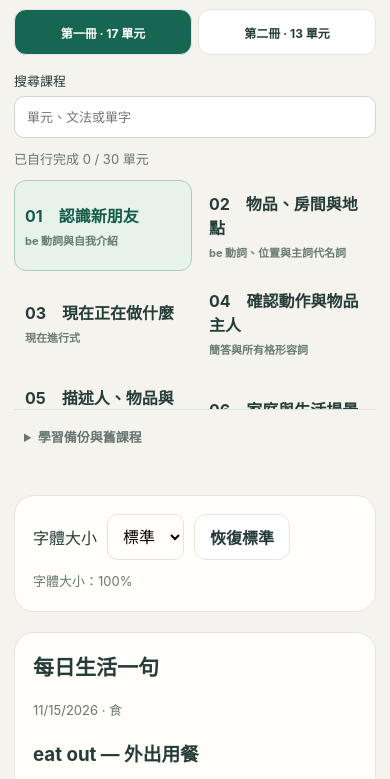
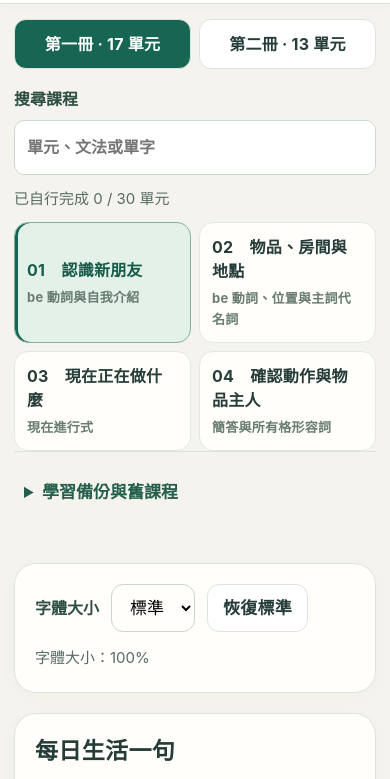
Before and after one commit to bowaycho-lang/adult-english-learning, a plain HTML site: page full-course.html in a window 390 px wide. Shown: the part 80-859 px from the top of the page. Drawn offline with Linux system fonts and the light colour scheme.

Commit message:
Polish course UI with larger labels and responsive tab layout

```diff
--- /dev/null
+++ b/assets/ui-polish.css
@@ -0,0 +1,28 @@
+/* Comfortable labels and touch targets, respecting the saved text scale. */
+:root{--muted:#586c65;--line:#dbe5de}
+body{line-height:1.65}
+.topbar{flex-wrap:wrap;box-shadow:0 2px 12px #234b3b06}
+.brand{letter-spacing:0}.brand small{font-size:calc(13px * var(--font-scale,1));letter-spacing:1px}
+.card{box-shadow:0 5px 20px #234b3b06;border-radius:22px}
+main>.card{padding:24px}
+label,.search-label,.import-label{font-size:calc(16px * var(--font-scale,1));font-weight:650;color:#304f43;line-height:1.8}
+button,select{font-size:calc(17px * var(--font-scale,1));line-height:1.5;min-height:48px}
+select{border-color:#c8d8ce;padding:11px 14px;border-radius:12px}
+button{letter-spacing:.015em}
+.toolbar{gap:10px}
+h2{font-size:calc(23px * var(--font-scale,1));line-height:1.5;letter-spacing:.015em}
+h3{line-height:1.6}
+.eyebrow{font-size:calc(14px * var(--font-scale,1));letter-spacing:1.1px}
+.notice,.side-note{font-size:calc(15px * var(--font-scale,1));line-height:1.85}
+.book-switch{gap:8px}.book-switch button{font-size:calc(16px * var(--font-scale,1));padding:12px 8px}
+#unitMenu{gap:8px}#unitMenu button{padding:12px;font-size:calc(16px * var(--font-scale,1));border-radius:14px;background:#fffefa;border-color:#e1e8e2}
+#unitMenu small{font-size:calc(13px * var(--font-scale,1));line-height:1.6}
+#unitMenu button[aria-current=true]{background:#e4f1e9;border-color:#83b49b;box-shadow:inset 3px 0 #176653}
+.section-tabs{padding:6px;gap:6px;border:1px solid #dbe5de;border-radius:16px;background:#edf2ed;overflow:visible;display:grid;grid-template-columns:repeat(4,minmax(0,1fr))}
+.section-tabs button{font-size:calc(17px * var(--font-scale,1));padding:12px 8px;border:0;border-radius:11px;white-space:normal;min-width:0;color:#52695d}
+.section-tabs button[aria-selected=true]{background:#176653;color:#fff;box-shadow:0 3px 8px #17665320}
+summary{cursor:pointer;font-size:calc(17px * var(--font-scale,1));font-weight:650;line-height:1.7;color:#245e4c;padding:10px 0}
+.passage-translation,.passage-teaching{margin:14px 0;padding:4px 16px;border:1px solid #dbe5de;border-radius:14px;background:#f7faf6}
+.passage-translation p,.passage-teaching p{line-height:1.9}
+#dailyPhrase{font-size:calc(24px * var(--font-scale,1));color:#176653}#dailySentence{font-size:calc(22px * var(--font-scale,1));line-height:1.7}
+@media(max-width:800px){main>.card{padding:20px}.section-tabs{grid-template-columns:repeat(2,minmax(0,1fr))}.section-tabs button{font-size:calc(17px * var(--font-scale,1));padding:12px 8px}.topbar .badge{font-size:calc(12px * var(--font-scale,1));white-space:normal}.sidebar #unitMenu{grid-template-columns:repeat(2,minmax(0,1fr))}.answers button{font-size:calc(17px * var(--font-scale,1))}.font-settings{gap:12px}}
--- a/full-course.html
+++ b/full-course.html
@@ -1,4 +1,4 @@
-<!doctype html><html lang="zh-Hant"><head><meta charset="utf-8"><meta name="viewport" content="width=device-width,initial-scale=1,viewport-fit=cover"><meta name="theme-color" content="#176653"><title>成人英文｜雙冊完整單元課程</title><link rel="stylesheet" href="assets/at35.css"><link rel="stylesheet" href="assets/course.css"><script defer src="assets/course-data.js"></script><script defer src="assets/at35-data.js"></script><script defer src="assets/workplace-content.js"></script><script defer src="assets/course-exams.js"></script><script defer src="assets/voice-settings.js"></script><script defer src="assets/course-app.js"></script><script defer src="assets/speech-compare.js"></script><script defer src="assets/course-readings.js"></script><script defer src="assets/passage-teaching.js"></script><script defer src="assets/passage-translations.js"></script><script defer src="assets/reading-practice.js"></script><script defer src="assets/font-settings.js"></script><script defer src="assets/daily-life.js"></script></head><body>
+<!doctype html><html lang="zh-Hant"><head><meta charset="utf-8"><meta name="viewport" content="width=device-width,initial-scale=1,viewport-fit=cover"><meta name="theme-color" content="#176653"><title>成人英文｜雙冊完整單元課程</title><link rel="stylesheet" href="assets/at35.css"><link rel="stylesheet" href="assets/course.css"><script defer src="assets/course-data.js"></script><script defer src="assets/at35-data.js"></script><script defer src="assets/workplace-content.js"></script><script defer src="assets/course-exams.js"></script><script defer src="assets/voice-settings.js"></script><script defer src="assets/course-app.js"></script><script defer src="assets/speech-compare.js"></script><script defer src="assets/course-readings.js"></script><script defer src="assets/passage-teaching.js"></script><script defer src="assets/passage-translations.js"></script><script defer src="assets/reading-practice.js"></script><script defer src="assets/font-settings.js"></script><script defer src="assets/daily-life.js"></script><link rel="stylesheet" href="assets/ui-polish.css"></head><body>
 <header class="topbar"><a class="brand" href="full-course.html"><small>EVERYDAY ENGLISH</small>成人英文 · 雙冊課程</a><a class="badge" href="at35-picture-quiz.html">寫實看圖選字 ↗</a></header>
 <div class="shell"><aside class="sidebar"><div class="eyebrow">30 UNITS · YOUR OWN PACE</div><h2>從一句話開始</h2><div class="book-switch" role="group" aria-label="選擇冊數"><button id="book1">第一冊 · 17 單元</button><button id="book2">第二冊 · 13 單元</button></div><label class="search-label">搜尋課程<input id="search" type="search" placeholder="單元、文法或單字"></label><p id="overall" class="notice"></p><nav id="unitMenu" aria-label="單元清單"></nav><details class="side-note"><summary>學習備份與舊課程</summary><a href="dashboard.html">舊版課程與成績 ↗</a><p>新課程採獨立進度紀錄，保留舊資料。</p><button id="export">下載學習備份</button><label class="import-label">匯入雙冊備份<input id="import" type="file" accept="application/json,.json"></label><p id="storageStatus" role="status"></p></details></aside>
 <main><div class="intro"><div><span class="eyebrow" id="source"></span><h1 id="title"></h1><p class="subtitle" id="topic"></p></div><span class="badge" id="unitProgress"></span></div>
```
Also changed, not shown: at35-picture-quiz.html (+1 -1 lines).
